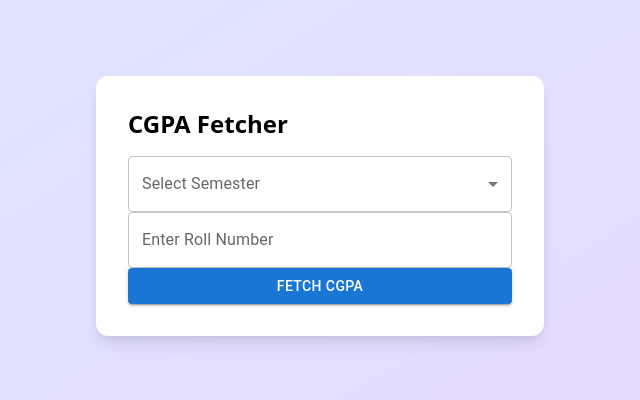
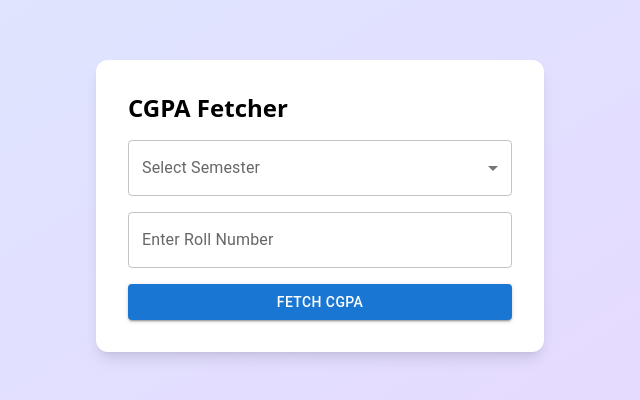
Before and after one commit to Prem-080/cgpa-fetcher, a React (Vite) app in the folder frontend/: page / in a window 1280 px wide. Shown: the part 194-594 px from the top of the page, without its empty margins (320-960 px from the left). Built offline with nearby package versions, Linux system fonts and the light colour scheme.

Commit message:
App.jsx Updated

```diff
--- a/frontend/src/App.jsx
+++ b/frontend/src/App.jsx
@@ -127,7 +127,7 @@ function App() {
           </FormControl>
 
         {/* Enter Roll Number */}
-        <div className="">
+        <div className="mt-4">
           <TextField
             label="Enter Roll Number"
             value={roll}
@@ -137,9 +137,10 @@ function App() {
             onKeyDown={e => e.key === 'Enter' && !loading && fetchCGPA()}
             disabled={loading}
           />
+        </div>
 
         {/* Fetch CGPA */}
-
+        <div className="mt-4">
           <Button
             variant="contained"
             color="primary"
```
